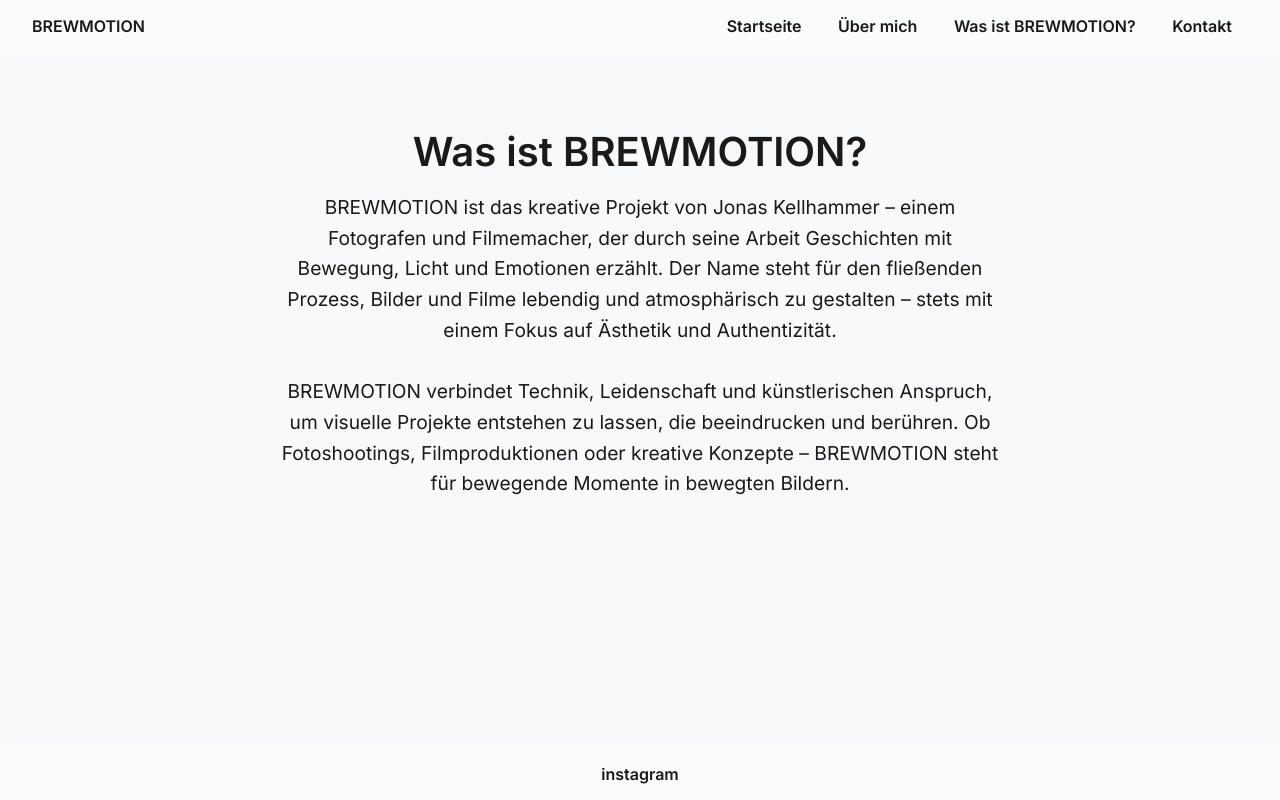
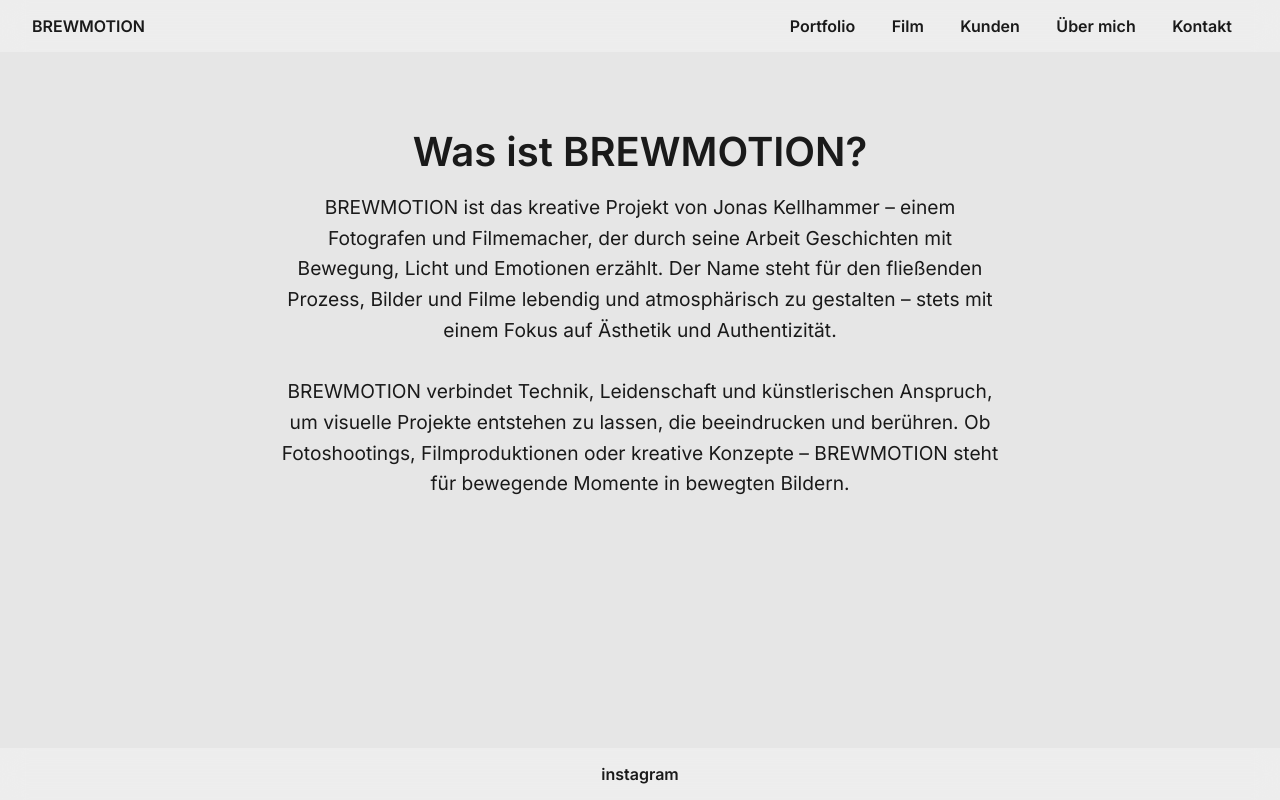
Before and after one commit to brewmotion/website, a plain HTML site: page brewmotion.html in a window 1280 px wide. Drawn offline with Linux system fonts and the light colour scheme.

Commit message:
Update brewmotion.html

```diff
--- a/brewmotion.html
+++ b/brewmotion.html
@@ -9,7 +9,7 @@
   body {
     margin: 0;
     font-family: 'Inter', sans-serif;
-    background: #f8f9fa;
+    background: #E6E6E6;
     color: #1a1a1a;
     min-height: 100vh;
     display: flex;
@@ -26,6 +26,15 @@
     top: 0;
     z-index: 1000;
   }
+  header > div > a {
+    color: #1a1a1a;
+    text-decoration: none;
+    font-weight: 700;
+    transition: color 0.3s ease;
+  }
+  header > div > a:hover {
+    color: #8B5E3C; /* Braunes Hover */
+  }
   nav a {
     margin: 0 1rem;
     text-decoration: none;
@@ -34,7 +43,7 @@
     transition: color 0.3s ease;
   }
   nav a:hover {
-    color: #007aff;
+    color: #8B5E3C; /* Braune Hover-Farbe */
   }
   main {
     flex: 1;
@@ -70,11 +79,12 @@
 </head>
 <body>
 <header>
-  <div><strong><a href="index.html" style="color:#1a1a1a; text-decoration:none;">BREWMOTION</a></strong></div>
+  <div><a href="index.html"><strong>BREWMOTION</strong></a></div>
   <nav>
-    <a href="index.html">Startseite</a>
+    <a href="portfolio.html">Portfolio</a>
+    <a href="Film.html">Film</a>
+    <a href="kunden.html">Kunden</a>
     <a href="about.html">Über mich</a>
-    <a href="brewmotion.html">Was ist BREWMOTION?</a>
     <a href="kontakt.html">Kontakt</a>
   </nav>
 </header>
```
